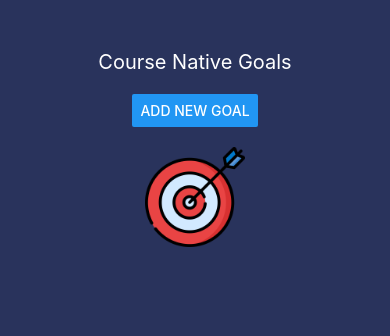
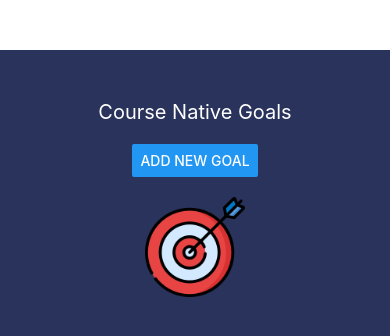
Before and after one commit to MarceloBxD/CourseGoals, a React Native app: screen / in a window 390 px wide. Shown: the top 336 px of the page. Built offline with nearby package versions, Linux system fonts and the light colour scheme.

Commit message:
feat: using useWindowDimension to set margin depending of the orientation

```diff
--- a/App.js
+++ b/App.js
@@ -9,6 +9,8 @@ import {
   Modal,
   Button,
   Image,
+  Dimensions,
+  useWindowDimensions,
 } from "react-native";
 import GoalInput from "./src/components/GoalInput";
 import { GoalProvider } from "./src/contexts/GoalContext";
@@ -18,11 +20,22 @@ export default function App() {
   const [currentGoalText, setCurrentGoalText] = useState("");
   const [isModalVisible, setIsModalVisible] = useState(false);
 
+  const { width, height } = useWindowDimensions();
+
+  const marginTopDistance = height < 380 ? 30 : 50;
+
   return (
     <GoalProvider>
       <StatusBar style="light" />
 
-      <SafeAreaView style={styles.container}>
+      <SafeAreaView
+        style={[
+          styles.container,
+          {
+            marginTop: marginTopDistance,
+          },
+        ]}
+      >
         <Text style={styles.title}>Course Native Goals</Text>
         <Button
           title="Add new goal"
@@ -80,6 +93,9 @@ export default function App() {
   );
 }
 
+// Essa não é a melhor prática, pois só é executado uma vez
+// const { width, height } = Dimensions.get("window");
+
 const styles = StyleSheet.create({
   container: {
     flex: 1,
--- a/app.json
+++ b/app.json
@@ -3,7 +3,7 @@
     "name": "CourseGoals",
     "slug": "CourseGoals",
     "version": "1.0.0",
-    "orientation": "portrait",
+    "orientation": "default",
     "icon": "./assets/icon.png",
     "backgroundColor": "#29335C",
     "userInterfaceStyle": "light",
```
